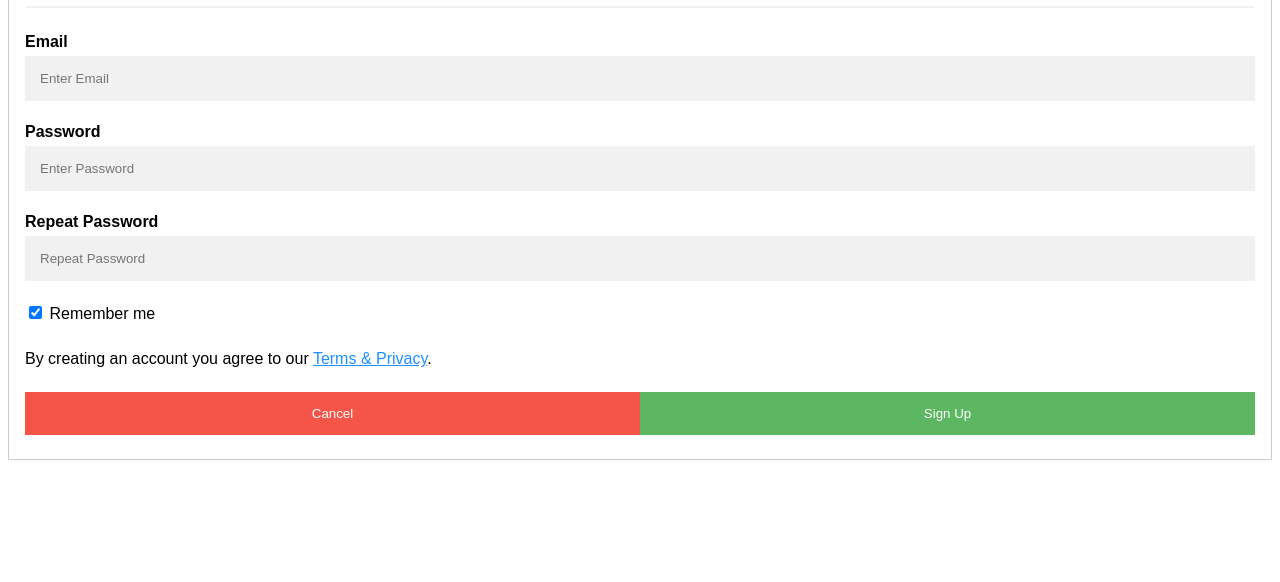
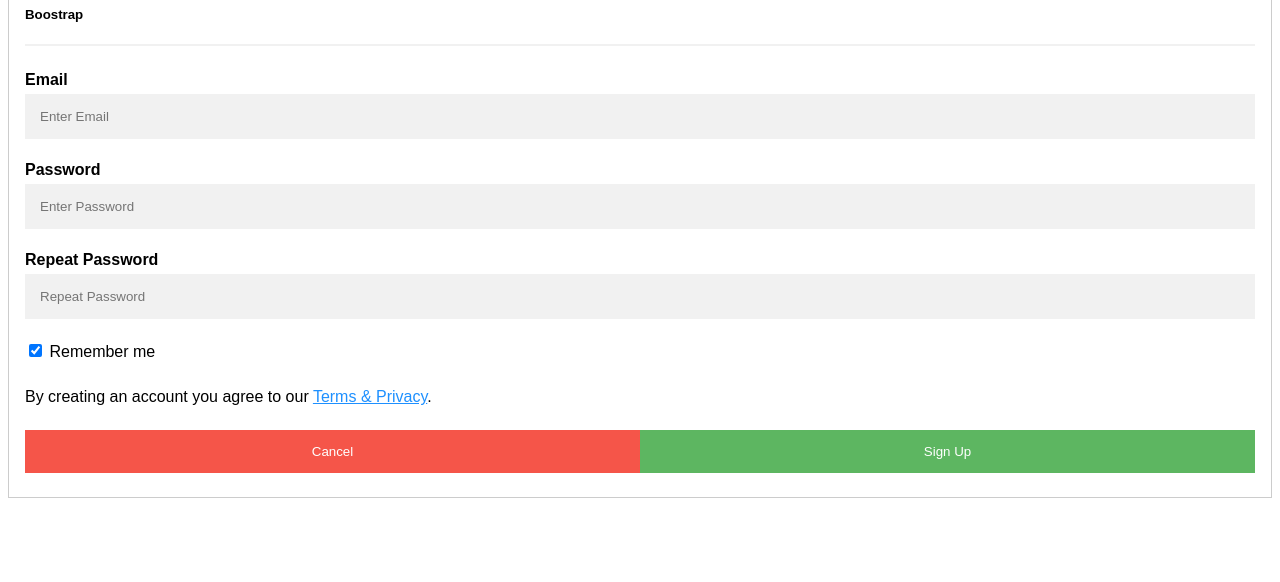
Before and after one commit to IMAZHARQ/Demo_project, a plain HTML site: page index.html in a window 1280 px wide. Shown: the part 218-800 px from the top of the page. Drawn offline with Linux system fonts and the light colour scheme.

Commit message:
this_is_commit

```diff
--- a/index.html
+++ b/index.html
@@ -78,8 +78,8 @@ button:hover {
     <h1>Sign Up</h1>
     <p>Please fill in this form to create an account.</p>
     <hr>
-
     <h1>form</h1>
+    <h5>Boostrap</h5>
     <hr>
     <label for="email"><b>Email</b></label>
     <input type="text" placeholder="Enter Email" name="email" required>
```
